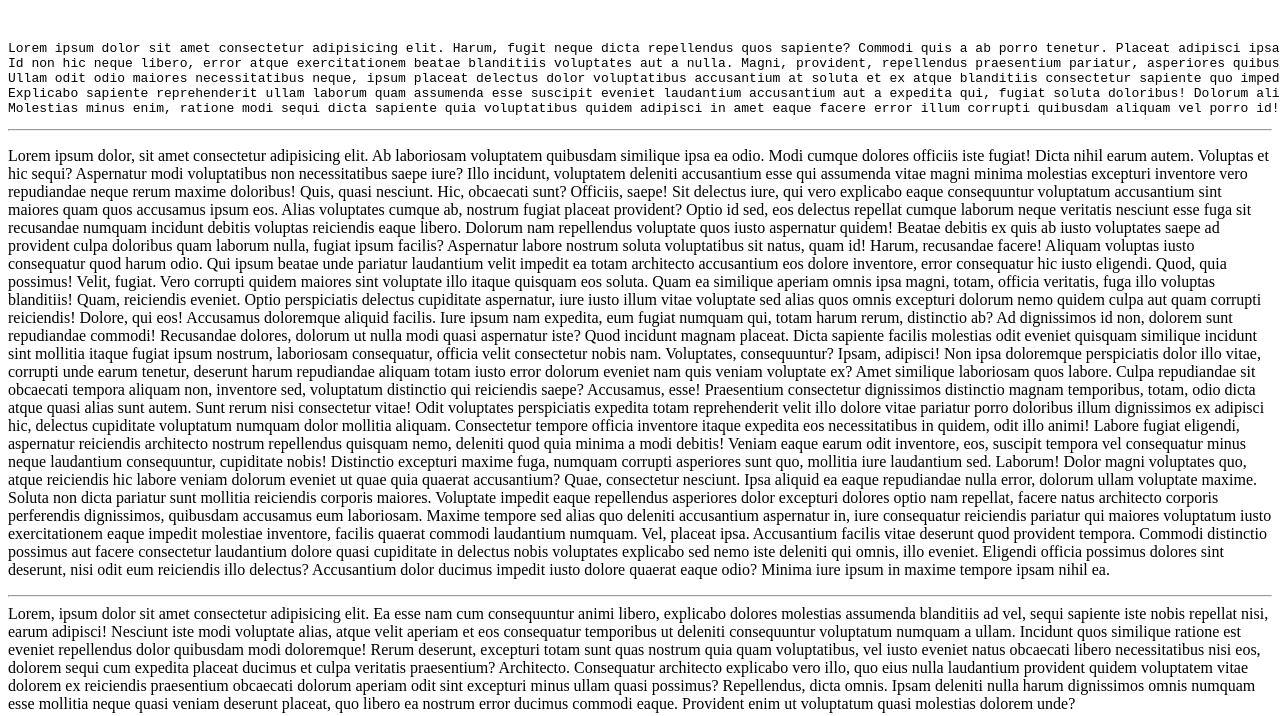
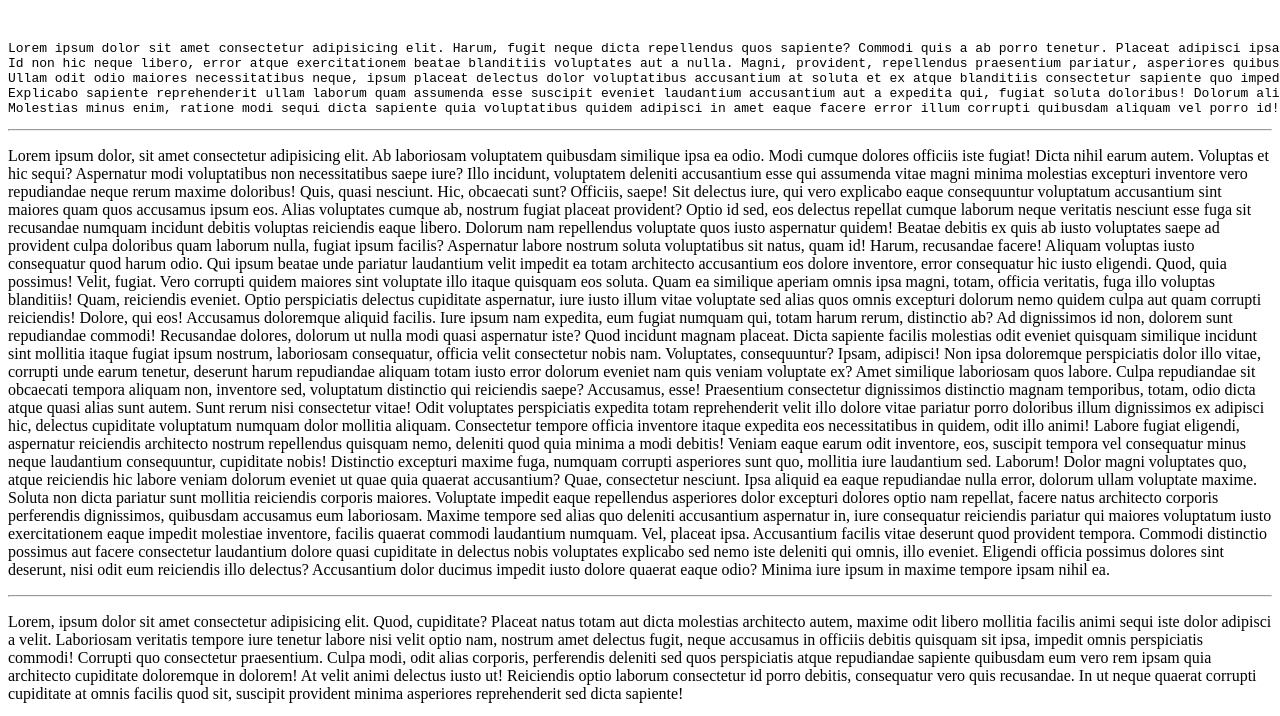
Before and after one commit to Priyanshu-Namadutt/text-page, a plain HTML site: page index.html in a window 1280 px wide. Shown: the part 60-776 px from the top of the page. Drawn offline with Linux system fonts and the light colour scheme.

Commit message:
add new feature

```diff
--- a/index.html
+++ b/index.html
@@ -49,6 +49,10 @@ Accusantium facilis vitae deserunt quod provident tempora. Commodi distinctio po
 Eligendi officia possimus dolores sint deserunt, nisi odit eum reiciendis illo delectus? Accusantium dolor ducimus impedit iusto dolore quaerat eaque odio? Minima iure ipsum in maxime tempore ipsam nihil ea.</p>
 
 <hr>
+<p>Lorem, ipsum dolor sit amet consectetur adipisicing elit. Quod, cupiditate? Placeat natus totam aut dicta molestias architecto autem, maxime odit libero mollitia facilis animi sequi iste dolor adipisci a velit.
+Laboriosam veritatis tempore iure tenetur labore nisi velit optio nam, nostrum amet delectus fugit, neque accusamus in officiis debitis quisquam sit ipsa, impedit omnis perspiciatis commodi! Corrupti quo consectetur praesentium.
+Culpa modi, odit alias corporis, perferendis deleniti sed quos perspiciatis atque repudiandae sapiente quibusdam eum vero rem ipsam quia architecto cupiditate doloremque in dolorem! At velit animi delectus iusto ut!
+Reiciendis optio laborum consectetur id porro debitis, consequatur vero quis recusandae. In ut neque quaerat corrupti cupiditate at omnis facilis quod sit, suscipit provident minima asperiores reprehenderit sed dicta sapiente!</p>
 
 <div>Lorem, ipsum dolor sit amet consectetur adipisicing elit. Ea esse nam cum consequuntur animi libero, explicabo dolores molestias assumenda blanditiis ad vel, sequi sapiente iste nobis repellat nisi, earum adipisci!
 Nesciunt iste modi voluptate alias, atque velit aperiam et eos consequatur temporibus ut deleniti consequuntur voluptatum numquam a ullam. Incidunt quos similique ratione est eveniet repellendus dolor quibusdam modi doloremque!
```
